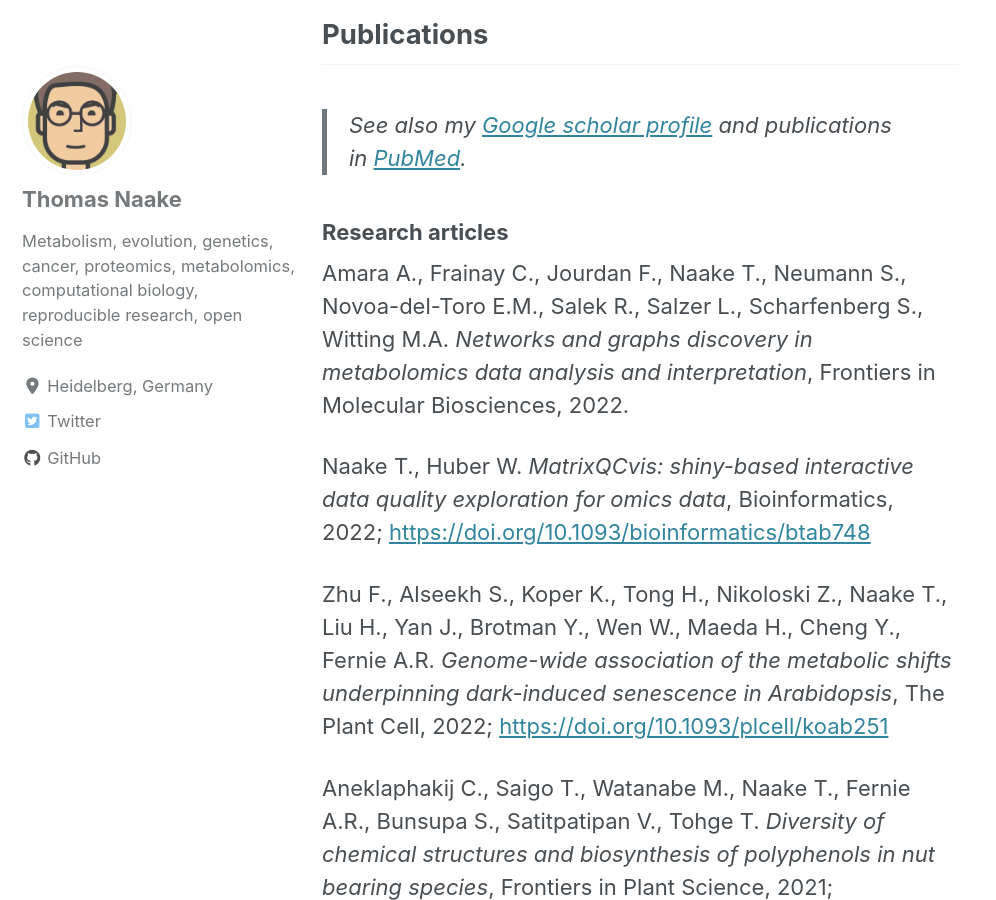
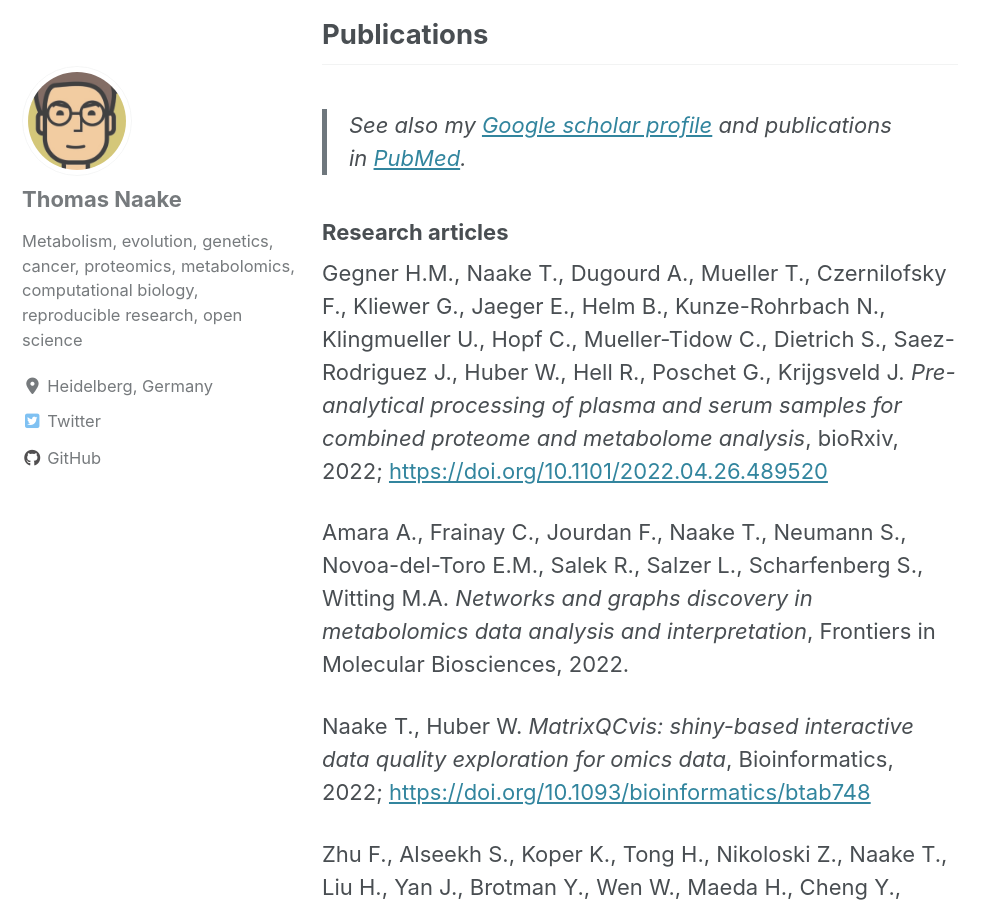
Before and after one commit to tnaake/tnaake.github.io, a Jekyll site: the page built from _pages/about.md, in a window 1280 px wide and 900 px high, scrolled down 598 px. Shown: the whole window, without its empty margins (0-996 px from the left). Built offline with Jekyll 4.4.1, drawn with Linux system fonts in a browser that asks for light colours; cached includes are drawn as plain includes; nearby versions of some CDN libraries.

Commit message:
Update about.md

```diff
--- a/_pages/about.md
+++ b/_pages/about.md
@@ -32,7 +32,16 @@ research projects focus on cancer proteomics and metabolomics.
 
 ### Research articles
 
-Amara A., Frainay C., Jourdan F., Naake T., Neumann S., Novoa-del-Toro E.M., Salek R., Salzer L., Scharfenberg S.,  Witting M.A.
+Gegner H.M., Naake T., Dugourd A., Mueller T., Czernilofsky F., Kliewer G.,
+Jaeger E., Helm B., Kunze-Rohrbach N., Klingmueller U., Hopf C.,
+Mueller-Tidow C., Dietrich S., Saez-Rodriguez J., Huber W., Hell R.,
+Poschet G., Krijgsveld J.
+*Pre-analytical processing of plasma and serum samples for combined proteome
+and metabolome analysis*, bioRxiv, 2022;
+[https://doi.org/10.1101/2022.04.26.489520](https://doi.org/10.1101/2022.04.26.489520)
+
+Amara A., Frainay C., Jourdan F., Naake T., Neumann S., Novoa-del-Toro E.M.,
+Salek R., Salzer L., Scharfenberg S.,  Witting M.A.
 *Networks and graphs discovery in metabolomics data analysis and interpretation*,
 Frontiers in Molecular Biosciences, 2022.
 
```
